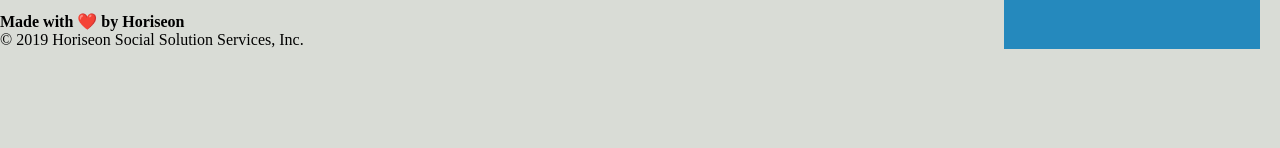
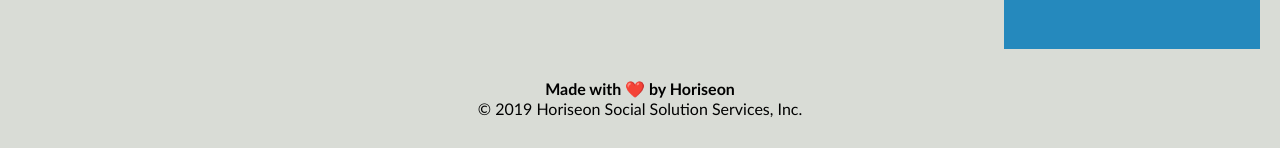
Before and after one commit to Defy1x/c01-horiseon-code-refactor-assignment, a plain HTML site: page Develop/index.html in a window 1280 px wide. Shown: the part 1870-2018 px from the top of the page. Before the commit the page ends 1919 px from the top, so only its background shows below. Drawn offline with Linux system fonts and the light colour scheme.

Commit message:
Comments added to css and time element in html.

```diff
--- a/Develop/assets/css/style.css
+++ b/Develop/assets/css/style.css
@@ -7,7 +7,9 @@
 body {
     background-color: #d9dcd6;
 }
-/* Header needs to be consolidated */
+
+/* updated this for the header*/
+
 header {
     padding: 20px;
     font-family: 'Trebuchet MS', 'Lucida Sans Unicode', 'Lucida Grande', 'Lucida Sans', Arial, sans-serif;
@@ -19,10 +21,11 @@ header h1 {
     display: inline-block;
     font-size: 48px;
 }
-
+/* This is a different color than the rest of the header*/
 header h1 .seo {
     color: #d9dcd6;
 }
+
 
 header nav {
     padding-top: 15px;
@@ -120,13 +123,13 @@ main section h2 {
   font-size: 36px;
 }
 
-.footer {
+footer {
     padding: 30px;
     clear: both;
     font-family: 'Trebuchet MS', 'Lucida Sans Unicode', 'Lucida Grande', 'Lucida Sans', Arial, sans-serif;
     text-align: center;
 }
 
-.footer h2 {
+footer h2 {
     font-size: 20px;
 }
--- a/Develop/index.html
+++ b/Develop/index.html
@@ -77,8 +77,10 @@
     <footer>
         <h4>Made with ❤️️ by Horiseon</h4>
         <p>
-            &copy; 2019 Horiseon Social Solution Services, Inc.
+          <!--Added really cool time attribute to improve SEO-->
+            &copy;<time datetime="2019"> 2019</time> Horiseon Social Solution Services, Inc.
         </p>
+        <!-->
     </footer>
 </body>
 
```
Also changed, not shown: 1 other file.
